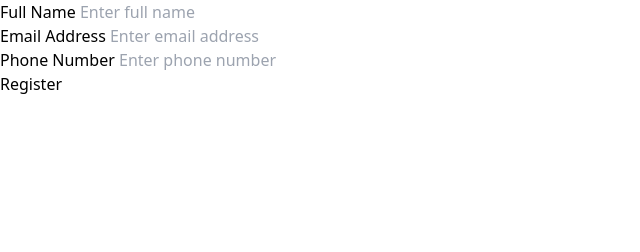
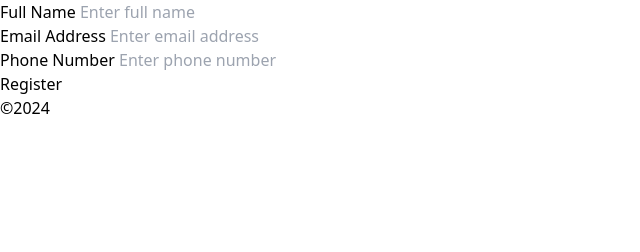
Before and after one commit to solobeee/decentralised-app, a PHP site: page / in a window 1280 px wide. Shown: the part 548-800 px from the top of the page, without its empty margins (0-640 px from the left). Run offline with PHP 8.4, Linux system fonts and the light colour scheme; style sheets or scripts are compiled from the project's sources.

Commit message:
Update index.php
Footer added

```diff
--- a/index.php
+++ b/index.php
@@ -39,5 +39,6 @@ include('registration.php');
       </form>
     </div>
 </section>
+    <footer>&copy;2024</footer>
   </body>
 </html>
```
